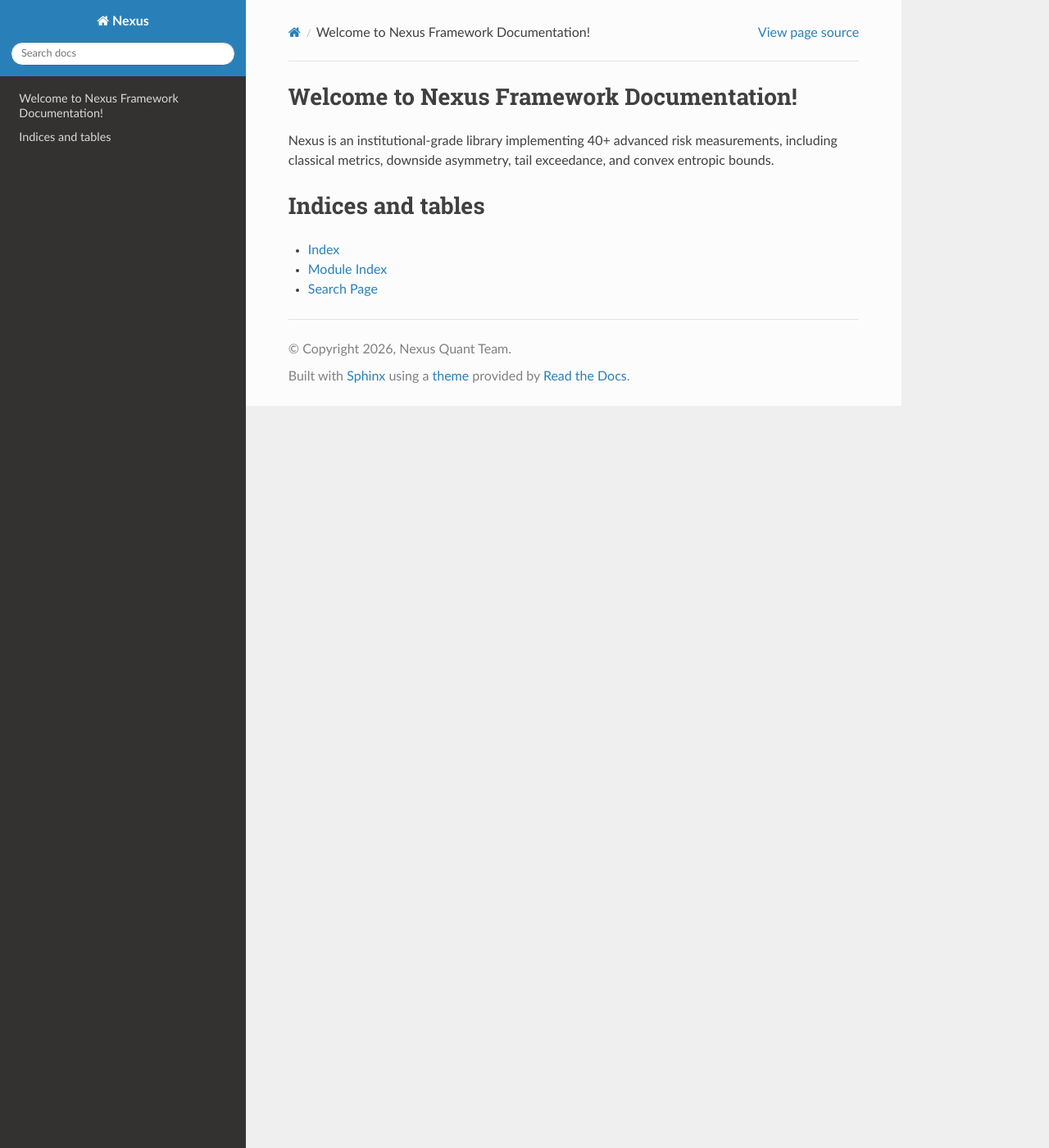
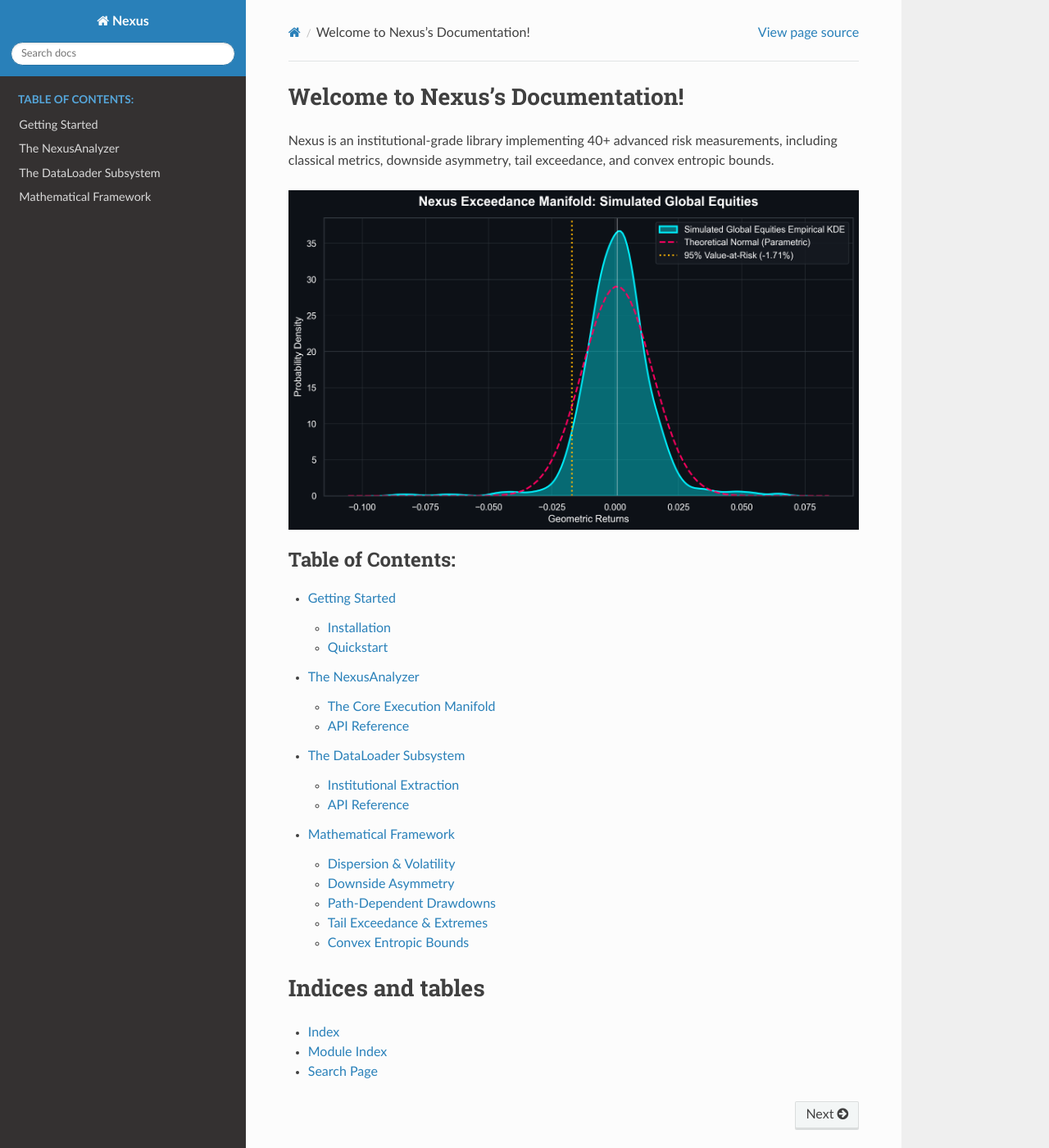
Before and after one commit to Anagatam/Nexus, a Sphinx documentation site: the page built from docs/index.rst, in a window 1280 px wide and 1400 px high. Shown: the whole window at 82% size. Built offline with Sphinx 7.4.7 and the Read the Docs theme 3.1.0, drawn with Linux system fonts in a browser that asks for light colours.

Commit message:
docs: generate comprehensive ReadTheDocs Sphinx architecture and API references

```diff
--- /dev/null
+++ b/docs/analyzer.rst
@@ -0,0 +1,17 @@
+.. _analyzer:
+
+The NexusAnalyzer
+=================
+
+The Core Execution Manifold
+---------------------------
+
+The ``NexusAnalyzer`` is the absolute core of the Nexus library. Modeled directly after ``scikit-learn``, it standardizes the computation of massive mathematical risk matrices into three simple methods: ``.calibrate()``, ``.compute()``, and ``.fetch()``.
+
+API Reference
+-------------
+
+.. automodule:: nexus.analytics.analyzer
+   :members:
+   :undoc-members:
+   :show-inheritance:
--- /dev/null
+++ b/docs/data.rst
@@ -0,0 +1,17 @@
+.. _data:
+
+The DataLoader Subsystem
+========================
+
+Institutional Extraction
+------------------------
+
+Financial data ingestion is famously prone to survival biases, missing ticks, and improper compounding structures. The ``NexusDataLoader`` completely automates the pipeline connecting external API nodes (like Yahoo Finance) with the native structural matrices demanded by the ``NexusAnalyzer``.
+
+API Reference
+-------------
+
+.. automodule:: nexus.data.loader
+   :members:
+   :undoc-members:
+   :show-inheritance:
--- /dev/null
+++ b/docs/getting_started.rst
@@ -0,0 +1,50 @@
+.. _getting_started:
+
+Getting Started
+===============
+
+Installation
+------------
+
+Nexus is deployed to PyPI. To install the production build, use pip:
+
+.. code-block:: bash
+
+   pip install nexus-quant
+
+For users attempting to optimize extreme entropic manifolds (EVaR, EDaR, RLDaR) with precision, you can natively attach CVXPY and your preferred commercial solvers (e.g., MOSEK, GUROBI). Nexus will automatically route extreme calculations through these engines if detected.
+
+.. code-block:: bash
+
+   pip install nexus-quant cvxpy
+
+Quickstart
+----------
+
+Nexus utilizes the Facade pattern for execution, eliminating disjointed mathematical scripts and routing all computation through the `NexusAnalyzer`.
+
+.. code-block:: python
+
+   import numpy as np
+   from nexus.data.loader import NexusDataLoader
+   from nexus.analytics.analyzer import NexusAnalyzer
+
+   # 1. Effortless Market Ingestion
+   loader = NexusDataLoader()
+   asset_names, historical_returns = loader.fetch(
+       ['AAPL', 'MSFT', 'JPM'],
+       start_date='2020-01-01'
+   )
+
+   # Build an equal-weighted portfolio combination
+   weights = np.ones(len(asset_names)) / len(asset_names)
+   portfolio_returns = np.sum(historical_returns * weights, axis=1)
+
+   # 2. Institutional Calibration
+   analyzer = NexusAnalyzer()
+   analyzer.calibrate(portfolio_returns)
+
+   # 3. Exhaustive Mathematical Execution
+   report_df = analyzer.compute(alpha=0.05, annualization_factor=252)
+
+   print(report_df)
--- a/docs/index.rst
+++ b/docs/index.rst
@@ -1,11 +1,20 @@
-Welcome to Nexus Framework Documentation!
-=========================================
+Welcome to Nexus's Documentation!
+=================================
 
 Nexus is an institutional-grade library implementing 40+ advanced risk measurements, including classical metrics, downside asymmetry, tail exceedance, and convex entropic bounds.
 
+.. image:: https://raw.githubusercontent.com/Anagatam/Nexus/main/docs/assets/risk_manifold.png
+   :width: 800
+   :alt: Nexus Risk Engine
+
 .. toctree::
    :maxdepth: 2
-   :caption: Contents:
+   :caption: Table of Contents:
+
+   getting_started
+   analyzer
+   data
+   mathematics
 
 Indices and tables
 ==================
--- /dev/null
+++ b/docs/mathematics.rst
@@ -0,0 +1,41 @@
+.. _mathematics:
+
+Mathematical Framework
+======================
+
+Nexus implements 40+ generalized statistical and thermodynamic risk equations. The architecture natively divides these into precise mathematical ontologies.
+
+Dispersion & Volatility
+-----------------------
+
+.. automodule:: nexus.metrics.dispersion
+   :members:
+   :undoc-members:
+
+Downside Asymmetry
+------------------
+
+.. automodule:: nexus.metrics.downside
+   :members:
+   :undoc-members:
+
+Path-Dependent Drawdowns
+------------------------
+
+.. automodule:: nexus.metrics.drawdown
+   :members:
+   :undoc-members:
+
+Tail Exceedance & Extremes
+--------------------------
+
+.. automodule:: nexus.metrics.tail
+   :members:
+   :undoc-members:
+
+Convex Entropic Bounds
+----------------------
+
+.. automodule:: nexus.metrics.entropic
+   :members:
+   :undoc-members:
```
